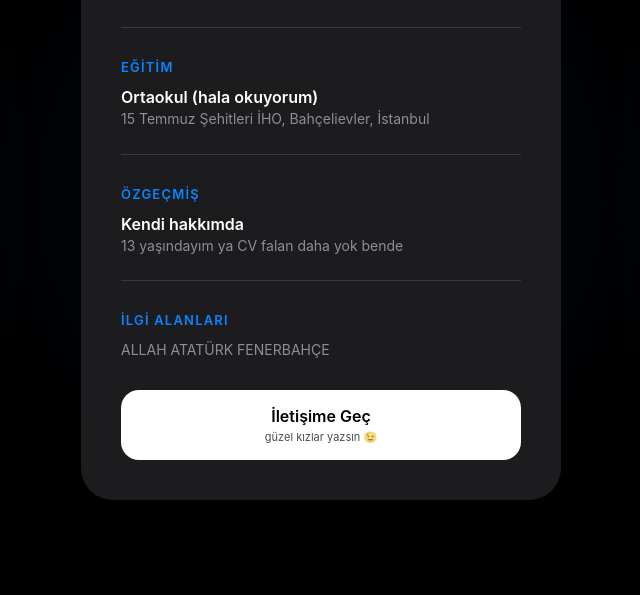
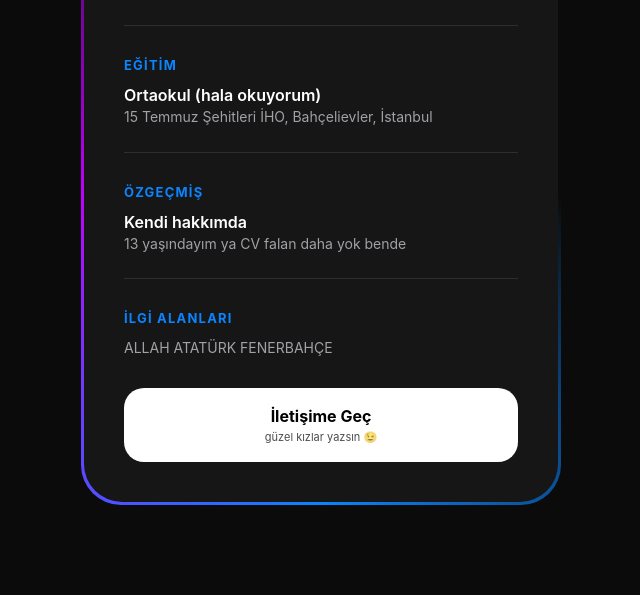
Before and after one commit to hamzadrms/hamzadurmus, a plain HTML site: page index.html in a window 1280 px wide. Shown: the part 205-800 px from the top of the page, without its empty margins (319-959 px from the left). Drawn offline with Linux system fonts and the light colour scheme; a web font is replaced by a local one.

Commit message:
Update index.html

```diff
--- a/index.html
+++ b/index.html
@@ -18,42 +18,22 @@
             font-weight: 400;
         }
 
-        /* 2. DEĞİŞKENLER VE ANA AYARLAR */
+        /* 2. DEĞİŞKENLER */
         :root {
-            --bg-color: #000000;
-            --card-bg: #1c1c1e;
+            --bg-color: #0b0b0b;
+            --card-bg: #161617;
             --text-color: #ffffff;
             --accent-color: #0a84ff;
-            --secondary-text: #8e8e93;
+            --secondary-text: #a1a1a6;
         }
 
         * {
             -webkit-font-smoothing: antialiased;
-            -moz-osx-font-smoothing: grayscale;
-            text-rendering: optimizeLegibility;
             box-sizing: border-box;
         }
 
-        /* 3. ANİMASYONLAR */
-        @keyframes fadeInUp {
-            from {
-                opacity: 0;
-                transform: translateY(30px);
-            }
-            to {
-                opacity: 1;
-                transform: translateY(0);
-            }
-        }
-
-        @keyframes subtleRotate {
-            from { transform: rotate(0deg); }
-            to { transform: rotate(360deg); }
-        }
-
-        /* 4. SAYFA YAPISI */
         body {
-            font-family: 'SF Pro Text', -apple-system, BlinkMacSystemFont, sans-serif;
+            font-family: 'SF Pro Text', -apple-system, sans-serif;
             background-color: var(--bg-color);
             color: var(--text-color);
             margin: 0;
@@ -61,38 +41,57 @@
             justify-content: center;
             align-items: center;
             min-height: 100vh;
-            overflow: hidden; /* Arka plan taşmalarını gizler */
+            overflow: hidden;
         }
 
-        /* Hareketli Arka Plan Işıltısı */
-        body::before {
-            content: "";
-            position: fixed;
-            top: -50%;
-            left: -50%;
-            width: 200%;
-            height: 200%;
-            background: radial-gradient(circle, rgba(10, 132, 255, 0.07) 0%, transparent 25%);
-            animation: subtleRotate 25s linear infinite;
-            z-index: -1;
+        /* 3. DÖNEN IŞIK EFEKTİ (BORDER ANIMATION) */
+        @keyframes rotate {
+            from { transform: rotate(0deg); }
+            to { transform: rotate(360deg); }
         }
 
-        .container {
+        .glow-wrapper {
+            position: relative;
             width: 90%;
             max-width: 480px;
+            padding: 3px; /* Işığın kalınlığı */
+            border-radius: 40px;
+            overflow: hidden;
+            display: flex;
+            justify-content: center;
+            align-items: center;
+            transition: transform 0.5s cubic-bezier(0.4, 0, 0.2, 1);
+        }
+
+        /* Dönen Işık Katmanı */
+        .glow-wrapper::before {
+            content: "";
+            position: absolute;
+            width: 150%;
+            height: 150%;
+            background: conic-gradient(
+                from 0deg,
+                transparent,
+                #0a84ff, /* Mavi */
+                #bf00ff, /* Mor */
+                transparent,
+                transparent
+            );
+            animation: rotate 4s linear infinite;
+        }
+
+        .glow-wrapper:hover {
+            transform: scale(1.05);
+        }
+
+        /* Ana İçerik Kutusu */
+        .container {
+            width: 100%;
             background: var(--card-bg);
             padding: 40px;
-            border-radius: 32px;
-            box-shadow: 0 20px 50px rgba(0,0,0,0.5);
-            animation: fadeInUp 1s cubic-bezier(0.2, 0.8, 0.2, 1);
+            border-radius: 38px;
             position: relative;
-            z-index: 1;
-            transition: transform 0.3s ease, box-shadow 0.3s ease;
-        }
-
-        .container:hover {
-            transform: translateY(-5px);
-            box-shadow: 0 30px 60px rgba(10, 132, 255, 0.1);
+            z-index: 2;
         }
 
         h1 {
@@ -107,13 +106,12 @@
             font-size: 18px;
             color: var(--secondary-text);
             margin-bottom: 30px;
-            font-weight: 400;
         }
 
         .section {
             text-align: left;
             margin-bottom: 25px;
-            border-top: 0.5px solid #38383a;
+            border-top: 0.5px solid rgba(255, 255, 255, 0.1);
             padding-top: 20px;
         }
 
@@ -123,64 +121,38 @@
             text-transform: uppercase;
             letter-spacing: 1.2px;
             margin-bottom: 12px;
-            font-weight: 600;
         }
 
-        .cv-item {
-            margin-bottom: 15px;
-        }
+        .cv-title { font-size: 16px; font-weight: 600; margin-bottom: 2px; }
+        .cv-desc { font-size: 14px; color: var(--secondary-text); line-height: 1.4; }
 
-        .cv-title {
-            font-size: 16px;
-            font-weight: 600;
-            margin-bottom: 2px;
-        }
-
-        .cv-desc {
-            font-size: 14px;
-            color: var(--secondary-text);
-            line-height: 1.4;
-        }
-
-        /* 5. BUTON AYARLARI */
         .btn {
             display: flex;
             flex-direction: column;
             justify-content: center;
             align-items: center;
-            background: var(--text-color);
-            color: var(--bg-color);
+            background: #ffffff;
+            color: #000000;
             text-decoration: none;
-            padding: 16px;
-            border-radius: 18px;
+            padding: 18px;
+            border-radius: 20px;
             margin-top: 30px;
-            transition: all 0.2s ease;
+            transition: all 0.3s ease;
         }
 
         .btn:hover {
-            transform: scale(1.02);
-            opacity: 0.95;
+            transform: translateY(-3px);
+            background: #f0f0f0;
         }
 
-        .btn:active {
-            transform: scale(0.98);
-        }
+        .btn-main { font-size: 16px; font-weight: 700; }
+        .btn-sub { font-size: 11px; opacity: 0.7; margin-top: 4px; }
 
-        .btn-main {
-            font-size: 16px;
-            font-weight: 600;
-        }
-
-        .btn-sub {
-            font-size: 11px;
-            font-weight: 400;
-            opacity: 0.7;
-            margin-top: 4px;
-        }
     </style>
 </head>
 <body>
 
+<div class="glow-wrapper">
     <div class="container">
         <h1>Hamza Durmuş</h1>
         <div class="role">baya yakışıklıdır kendisi</div>
@@ -211,6 +183,7 @@
             <span class="btn-sub">güzel kızlar yazsın 😉</span>
         </a>
     </div>
+</div>
 
 </body>
 </html>
```
Lines whose indentation alone changed are shown as unchanged.
